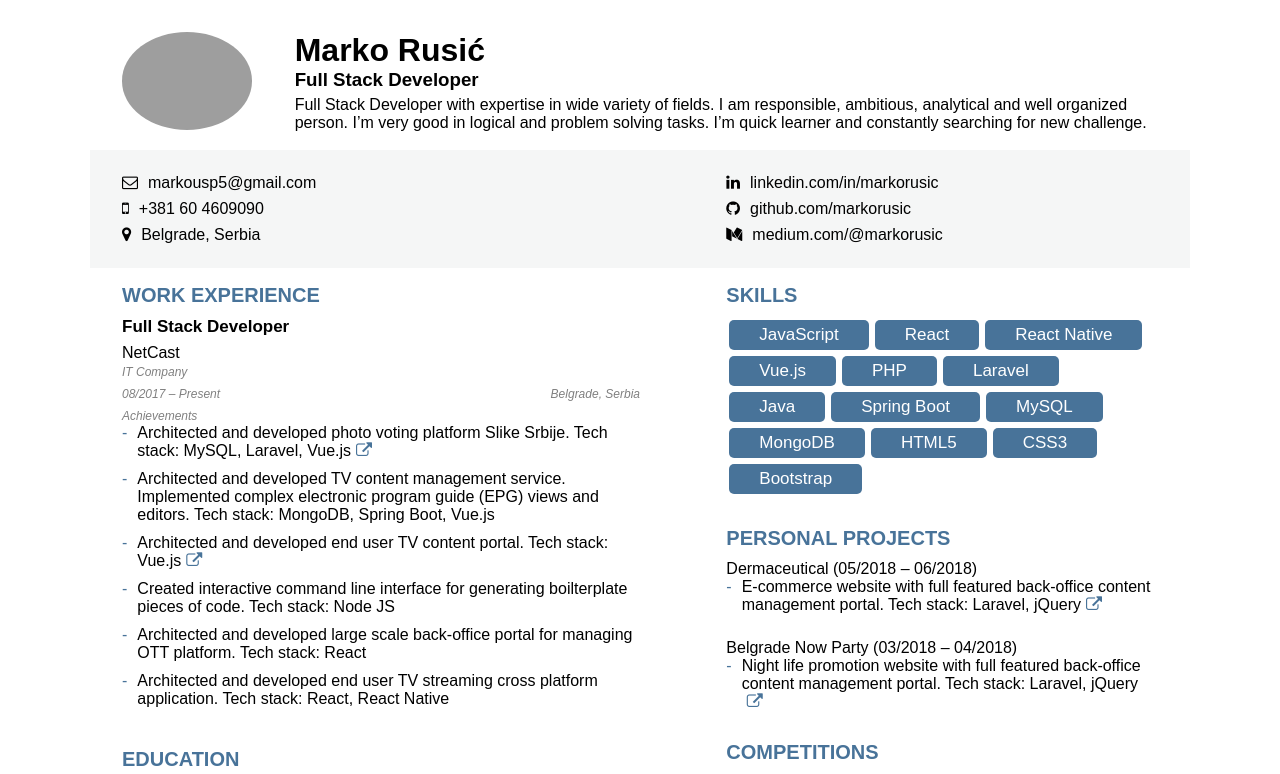
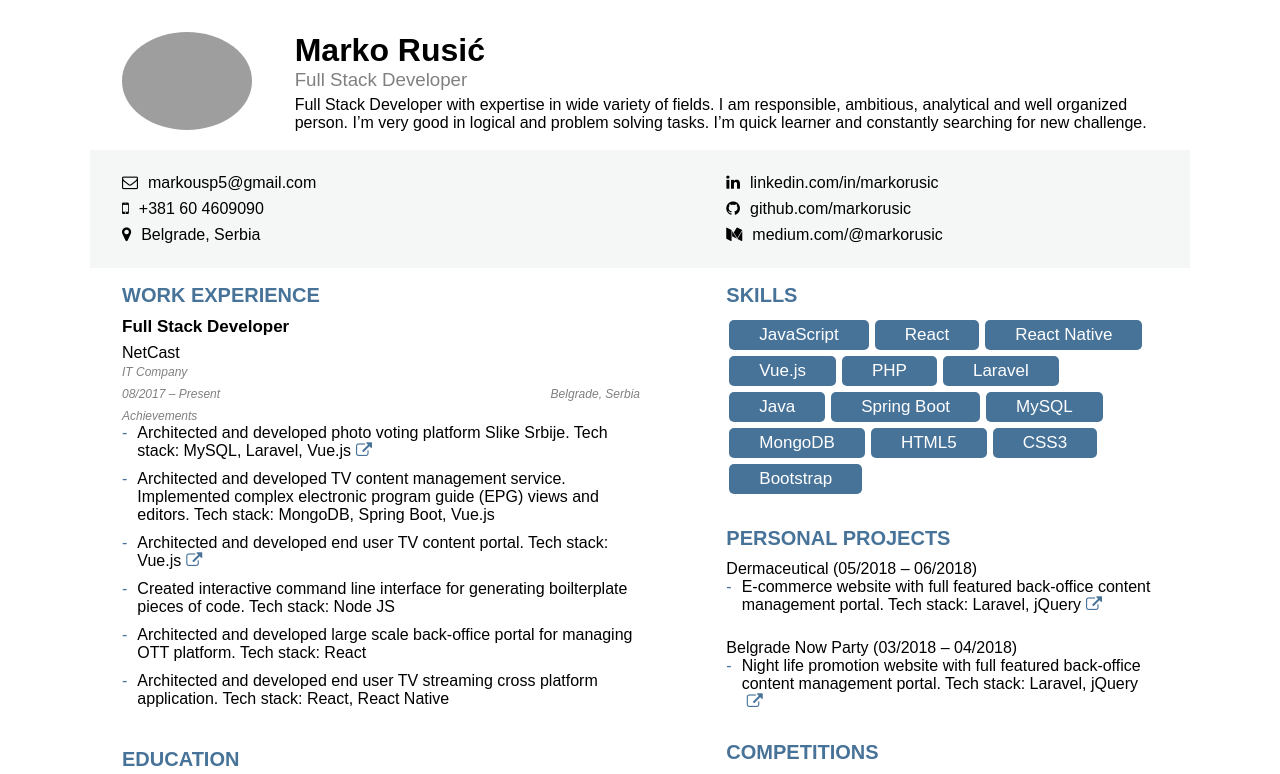
Before and after one commit to markorusic/resume, a React (Create React App) app: page / in a window 1280 px wide. Shown: the top 774 px of the page. Built offline with nearby package versions, Linux system fonts and the light colour scheme; grey boxes are pictures that could not be loaded.

Commit message:
basic info title text update

```diff
--- a/src/resume-v1/components/basic-info.js
+++ b/src/resume-v1/components/basic-info.js
@@ -6,6 +6,11 @@ const DetailsContainer = styled(Box)`
   @media print {
     padding-left: 1em;
   }
+`
+
+const Title = styled.h3`
+  color: gray;
+  font-weight: normal;
 `
 
 const BasicInfo = ({ name, avatar, title, description }) => (
@@ -17,7 +22,7 @@ const BasicInfo = ({ name, avatar, title, description }) => (
     )}
     <DetailsContainer size="10">
       <h1>{name}</h1>
-      <h3>{title}</h3>
+      <Title>{title}</Title>
       <Div margin="5px 0 0 0">
         <PrintText>{description}</PrintText>
       </Div>
```
